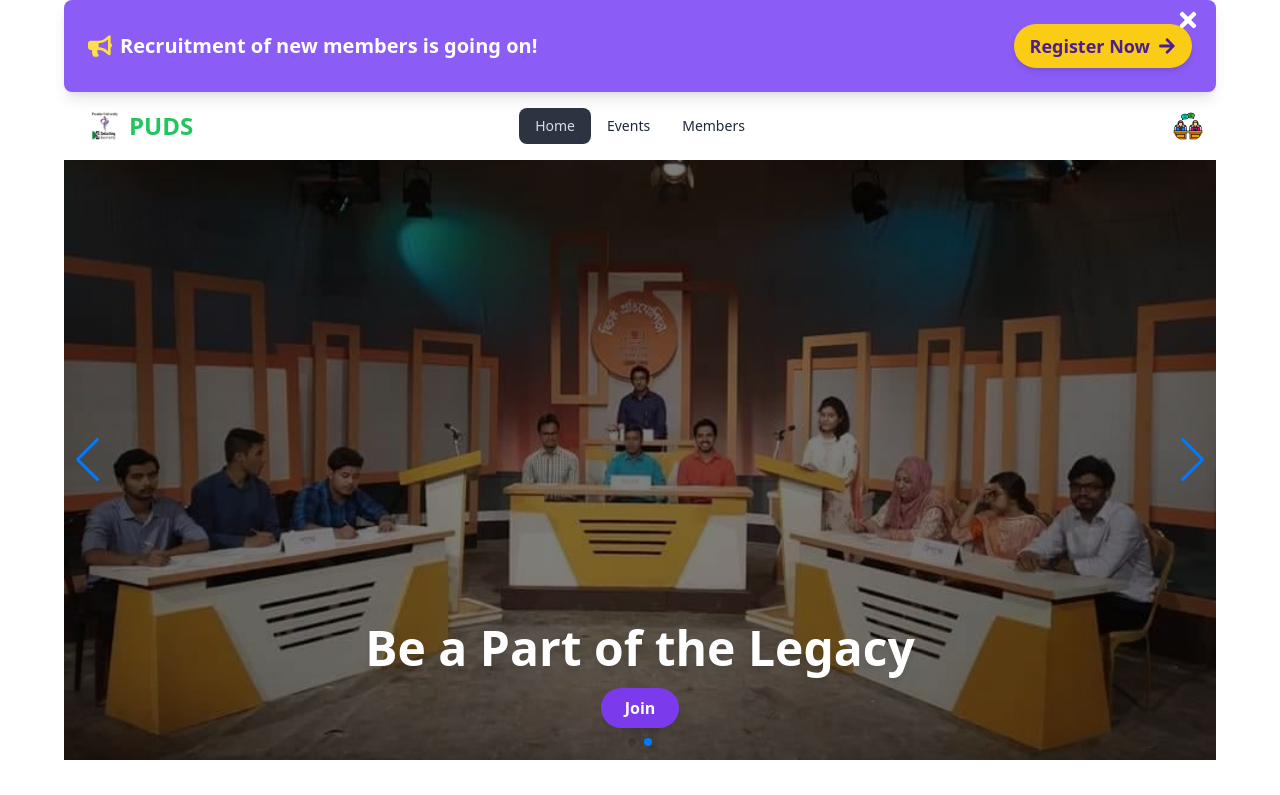
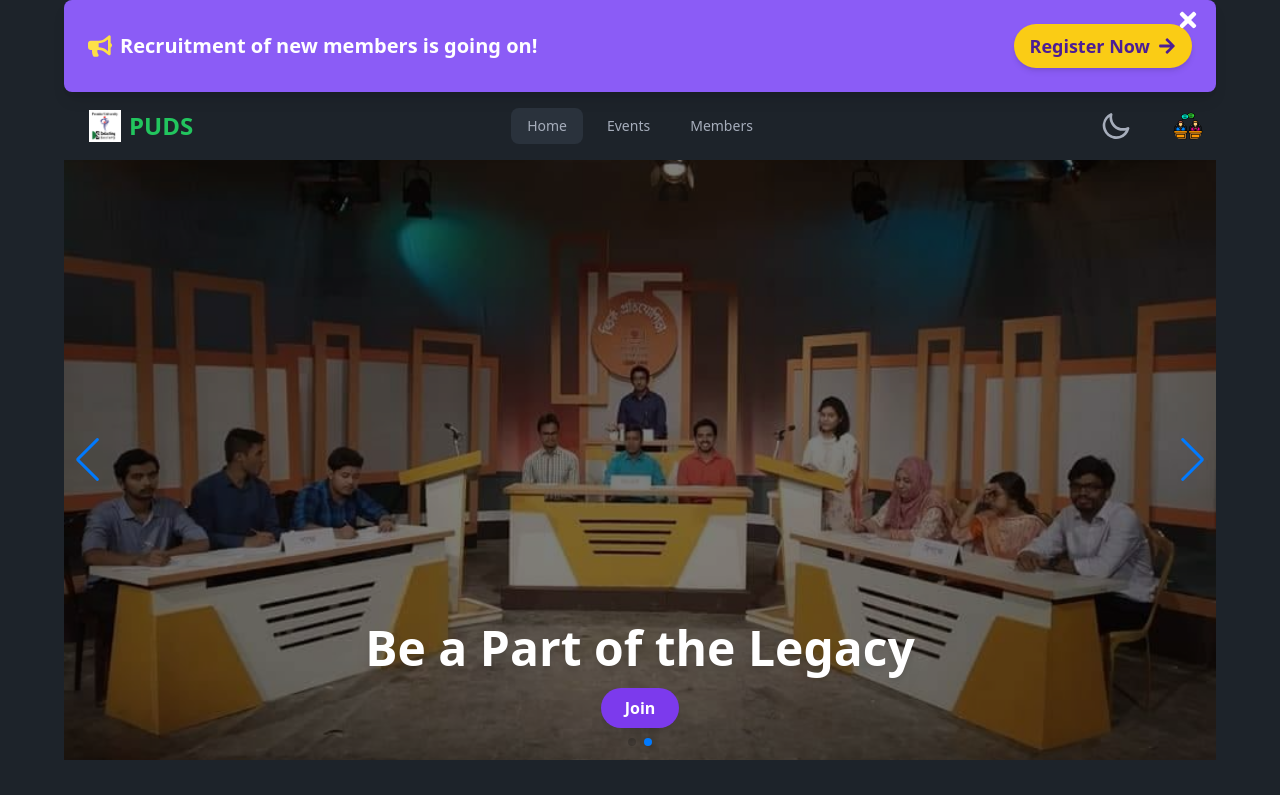
Before and after one commit to mdparvajmosharof/PUDS, a React (Vite) app in the folder FRONTEND/: page / in a window 1280 px wide. Shown: the top 795 px of the page. Built offline with nearby package versions, Linux system fonts and the light colour scheme.

Commit message:
implement theme toggle with persistent state in local storage

```diff
--- /dev/null
+++ b/FRONTEND/src/Provider/ThemeProvider.jsx
@@ -0,0 +1,34 @@
+import React, { createContext, useEffect, useState } from 'react'
+
+export const ThemeContext = createContext()
+const ThemeProvider = ({children}) => {
+    const [theme, setTheme] = useState(localStorage.getItem("theme") ? localStorage.getItem("theme") : "dark");
+
+    useEffect(()=>{
+        const root = document.documentElement;
+
+        root.setAttribute("data-theme", theme);
+
+        if(theme === "dark"){
+            root.classList.add("dark");
+        }
+        else{
+            root.classList.remove("dark");
+        }
+
+        localStorage.setItem("theme", theme)
+
+    },[theme])
+
+    const toggleTheme = () =>{
+        setTheme(pTheme => (pTheme === "light"? "dark" : "light"))
+    }
+
+  return (
+    <ThemeContext.Provider value={{theme, toggleTheme}}>
+      {children}
+    </ThemeContext.Provider>
+  )
+}
+
+export default ThemeProvider
--- a/FRONTEND/src/Shared/Navbar.jsx
+++ b/FRONTEND/src/Shared/Navbar.jsx
@@ -2,7 +2,12 @@
 import userdefaultPic from '../../src/assets/user.png';
 import DebateIcon from '../../src/assets/debateIcon.png';
 import { NavLink } from 'react-router-dom';
+import { useContext } from 'react';
+import { ThemeContext } from '../Provider/ThemeProvider';
 const Navbar = () => {
+
+  const {theme, toggleTheme} = useContext(ThemeContext)
+
   const navLinks = (
     <>
       <li>
@@ -55,7 +60,7 @@
         </a>
       </div>
       <div className='navbar-center hidden lg:flex'>
-        <ul className='menu menu-horizontal px-1'>{navLinks}</ul>
+        <ul className='menu menu-horizontal px-1 gap-2'>{navLinks}</ul>
       </div>
       <div className='navbar-end'>
         {/* {user ? (
@@ -72,6 +77,35 @@
               <button className="btn btn-primary">Login</button>
             </Link>
           )}   */}
+
+        {/* Theme  */}
+
+        <label className="swap swap-rotate">
+          {/* this hidden checkbox controls the state */}
+          <input type="checkbox" className="theme-controller" checked={theme === "dark"} onChange={toggleTheme}/>
+
+          {/* {theme === "dark" ?
+          } */}
+
+          {/* sun icon */}
+          <svg
+            className="swap-off h-8 w-8 fill-current"
+            xmlns="http://www.w3.org/2000/svg"
+            viewBox="0 0 24 24">
+            <path
+              d="M5.64,17l-.71.71a1,1,0,0,0,0,1.41,1,1,0,0,0,1.41,0l.71-.71A1,1,0,0,0,5.64,17ZM5,12a1,1,0,0,0-1-1H3a1,1,0,0,0,0,2H4A1,1,0,0,0,5,12Zm7-7a1,1,0,0,0,1-1V3a1,1,0,0,0-2,0V4A1,1,0,0,0,12,5ZM5.64,7.05a1,1,0,0,0,.7.29,1,1,0,0,0,.71-.29,1,1,0,0,0,0-1.41l-.71-.71A1,1,0,0,0,4.93,6.34Zm12,.29a1,1,0,0,0,.7-.29l.71-.71a1,1,0,1,0-1.41-1.41L17,5.64a1,1,0,0,0,0,1.41A1,1,0,0,0,17.66,7.34ZM21,11H20a1,1,0,0,0,0,2h1a1,1,0,0,0,0-2Zm-9,8a1,1,0,0,0-1,1v1a1,1,0,0,0,2,0V20A1,1,0,0,0,12,19ZM18.36,17A1,1,0,0,0,17,18.36l.71.71a1,1,0,0,0,1.41,0,1,1,0,0,0,0-1.41ZM12,6.5A5.5,5.5,0,1,0,17.5,12,5.51,5.51,0,0,0,12,6.5Zm0,9A3.5,3.5,0,1,1,15.5,12,3.5,3.5,0,0,1,12,15.5Z" />
+          </svg>
+
+          {/* moon icon */}
+          <svg
+            className="swap-on h-8 w-8 fill-current"
+            xmlns="http://www.w3.org/2000/svg"
+            viewBox="0 0 24 24">
+            <path
+              d="M21.64,13a1,1,0,0,0-1.05-.14,8.05,8.05,0,0,1-3.37.73A8.15,8.15,0,0,1,9.08,5.49a8.59,8.59,0,0,1,.25-2A1,1,0,0,0,8,2.36,10.14,10.14,0,1,0,22,14.05,1,1,0,0,0,21.64,13Zm-9.5,6.69A8.14,8.14,0,0,1,7.08,5.22v.27A10.15,10.15,0,0,0,17.22,15.63a9.79,9.79,0,0,0,2.1-.22A8.11,8.11,0,0,1,12.14,19.73Z" />
+          </svg>
+        </label>
+
         <div className='w-10 rounded-full md:tooltip md:tooltip-left'></div>
         <img
           alt='Tailwind CSS Navbar component'
--- a/FRONTEND/src/main.jsx
+++ b/FRONTEND/src/main.jsx
@@ -3,9 +3,12 @@
 import './index.css'
 import { RouterProvider } from 'react-router-dom'
 import routes from './Routes/Route.jsx'
+import ThemeProvider from './Provider/ThemeProvider.jsx'
 
 createRoot(document.getElementById('root')).render(
   <StrictMode>
-    <RouterProvider router={routes}></RouterProvider>
+    <ThemeProvider>
+      <RouterProvider router={routes}></RouterProvider>
+    </ThemeProvider>
   </StrictMode>,
 )
```
